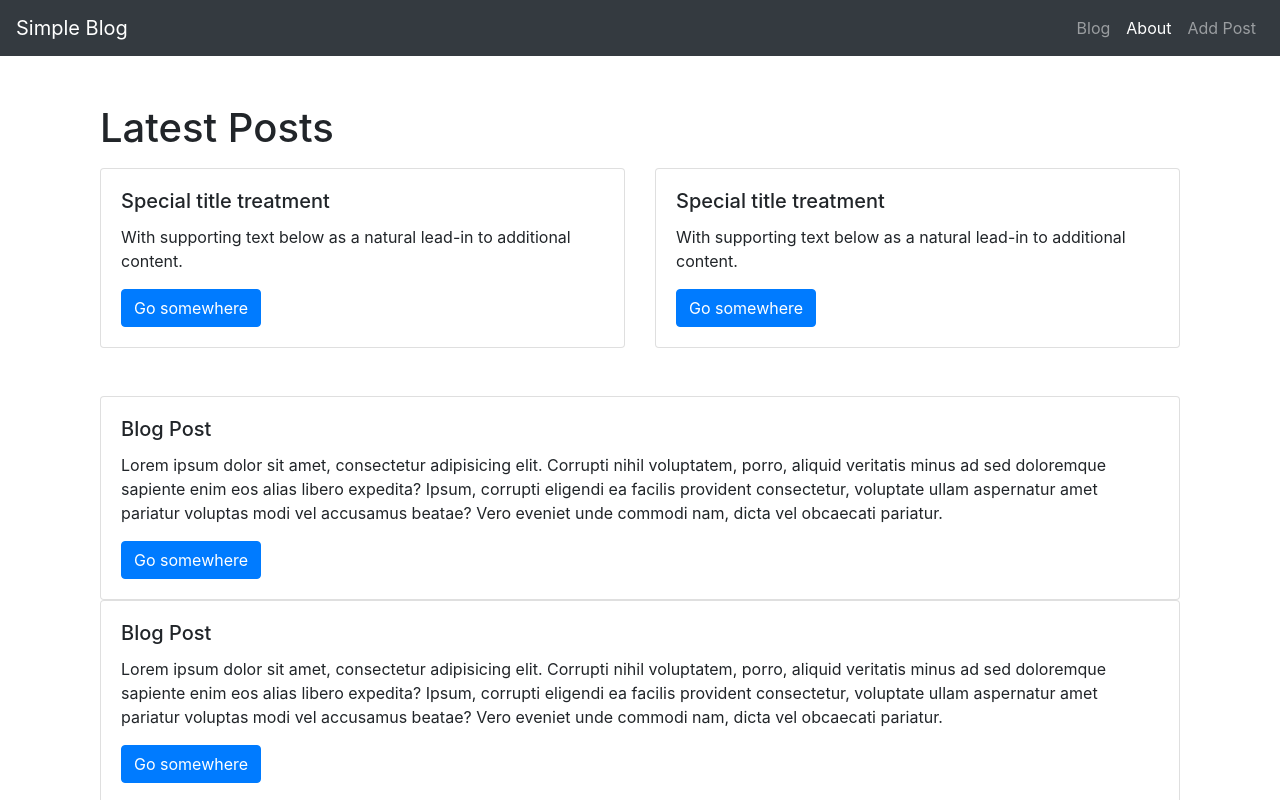
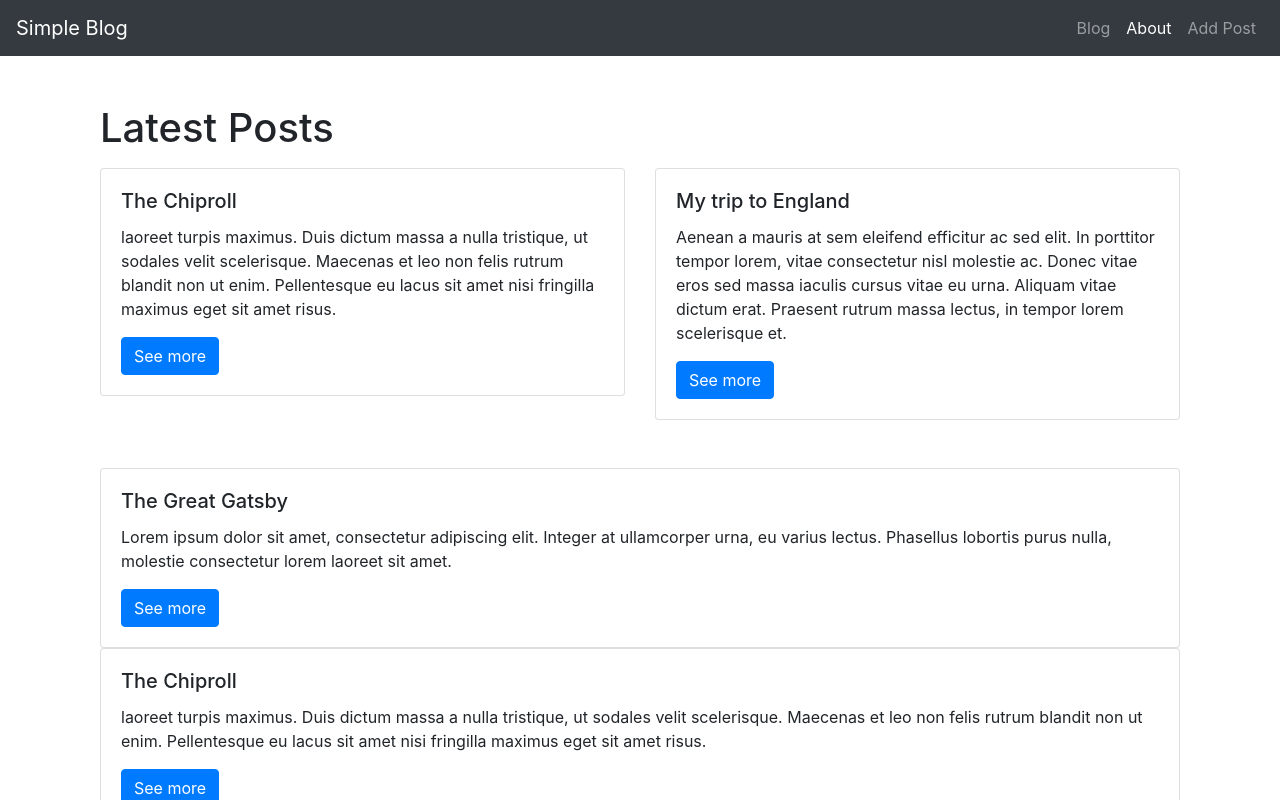
Before and after one commit to JadeHendricks/mern-simple-blog, a React (Create React App) app in the folder client/: page / in a window 1280 px wide. Shown: the top 800 px of the page. Built offline with nearby package versions, Linux system fonts and the light colour scheme; the HTML template or start-up script is replaced by a standard one.

Commit message:
adding in data from postState to postCard and postMain

```diff
--- a/client/src/App.js
+++ b/client/src/App.js
@@ -1,4 +1,4 @@
-import React, { Fragment } from 'react';
+import React from 'react';
 import Navbar from './components/layouts/Navbar';
 import Home from './components/layouts/Home';
 import About from './components/user/About';
@@ -16,15 +16,14 @@ const App = () => {
     <PostState>
       <Router>
         <Navbar />
-        <Switch>
         <div className="container">
-          <Route path='/' exact component={Home} />
-          <Route path='/admin' exact component={Login} />
-          <Route path='/signup' exact component={Signup} />
-          <Route path='/about' exact component={About} />
-          <Route path='/addPost'exact component={AddPost} />
+          <Switch>
+            <Route path='/' exact component={ Home } />
+            <Route path='/admin' exact component={ Login } />
+            <Route path='/about' exact component={ About } />
+            <Route path='/addPost'exact component={ AddPost } />
+          </Switch>
         </div>
-        </Switch>
       </Router>
     </PostState>
   );
--- a/client/src/components/auth/Login.js
+++ b/client/src/components/auth/Login.js
@@ -1,18 +1,37 @@
-import React from 'react';
+import React, { useState } from 'react';
 
 const Login = () => {
+
+  const [user, setUser] = useState({
+    email: '',
+    password: ''
+  });
+
+  const { email, password } = user;
+
+  const onChange = e => setUser({ ...user, [e.target.name]: e.target.value });
+
+  const onSubmit = e => {
+    e.preventDefault();
+    if (!email || !password) {
+      console.log('Please fill in all fields');
+    } else {
+      console.log('Logged in');
+    }
+  }
+
   return (
     <div className="container">
       <div className="col-md-6 offset-md-3">
           <h1 className="mt-5 mb-3 h1">Log in</h1>
-          <form>
+          <form onSubmit={ onSubmit }>
               <div className="form-group">
                   <label htmlFor="email">Email address</label>
-                  <input type="email" placeholder="you@example.com" className="form-control" id="email" name="email" />
+                  <input type="email" placeholder="you@example.com" value={ email } className="form-control" id="email" name="email" onChange={ onChange }/>
               </div>
               <div className="form-group">
                   <label htmlFor="password">Password</label>
-                  <input type="password" className="form-control" placeholder="••••••••" id="password" name="password" />
+                  <input type="password" className="form-control" value={ password } placeholder="••••••••" id="password" name="password" onChange={ onChange } />
               </div>
               <button type="submit" className="btn btn-primary">Log in</button>
           </form>
--- a/client/src/components/layouts/Home.js
+++ b/client/src/components/layouts/Home.js
@@ -1,8 +1,13 @@
-import React, { Fragment } from 'react';
+import React, { Fragment, useContext } from 'react';
 import PostCard from '../posts/PostCard';
 import PostMain from '../posts/PostMain';
+import PostContext from '../../context/post/postContext';
 
 const Home = () => {
+
+  const postContext = useContext(PostContext);
+  const { posts } = postContext;
+
   return (
     <Fragment>
     <section>
@@ -11,8 +16,7 @@ const Home = () => {
           <div className="col-12">
             <h1 className="mb-3">Latest Posts</h1>
           </div>
-          <PostCard />
-          <PostCard />
+          { posts.map(post => <PostCard key={post.id} post={post}/>).slice(1, 3) }
         </div>
       </div>
     </section>
@@ -20,9 +24,7 @@ const Home = () => {
       <div className="container mt-5">
         <div className="row">
           <div className="col-sm-12">
-            <PostMain />
-            <PostMain />
-            <PostMain />
+            { posts.map(post => <PostMain key={post.id} post={post}/>) }
           </div>
         </div>
       </div>
--- a/client/src/components/layouts/Navbar.js
+++ b/client/src/components/layouts/Navbar.js
@@ -12,7 +12,7 @@ const Navbar = () => {
       <div className="collapse navbar-collapse" id="navbarSupportedContent">
         <ul className="navbar-nav ml-auto">
           <li className="nav-item">
-            <Link className="nav-link" to='/blog'>Blog</Link>
+            <Link className="nav-link" to='/'>Blog</Link>
           </li>
           <li className="nav-item active">
             <Link className="nav-link" to='/about'>About</Link>
--- a/client/src/components/posts/PostCard.js
+++ b/client/src/components/posts/PostCard.js
@@ -1,14 +1,14 @@
 import React from 'react';
 import { Link } from 'react-router-dom';
 
-const PostCard = () => {
+const PostCard = ({ post }) => {
   return (
     <div className="col-sm-6">
       <div className="card">
         <div className="card-body">
-          <h5 className="card-title">Special title treatment</h5>
-          <p className="card-text">With supporting text below as a natural lead-in to additional content.</p>
-          <Link to='/post/2' className="btn btn-primary">Go somewhere</Link>
+          <h5 className="card-title">{ post.title }</h5>
+          <p className="card-text">{ post.description }</p>
+          <Link to={`/post/${post.id}`} className="btn btn-primary">See more</Link>
         </div>
       </div>
     </div>
--- a/client/src/components/posts/PostMain.js
+++ b/client/src/components/posts/PostMain.js
@@ -1,18 +1,15 @@
 import React from 'react';
 import { Link } from 'react-router-dom';
 
-const PostMain = () => {
+const PostMain = ({ post }) => {
   return (
     <div className="card">
     <div className="card-body">
-      <h5 className="card-title">Blog Post</h5>
+      <h5 className="card-title">{ post.title }</h5>
       <p className="card-text">
-        Lorem ipsum dolor sit amet, consectetur adipisicing elit. Corrupti nihil voluptatem, porro,
-        aliquid veritatis minus ad sed doloremque sapiente enim eos alias libero expedita? Ipsum,
-        corrupti eligendi ea facilis provident consectetur, voluptate ullam aspernatur amet pariatur
-        voluptas modi vel accusamus beatae? Vero eveniet unde commodi nam, dicta vel obcaecati pariatur.
+        { post.description }
       </p>
-      <Link to='/post/2' className="btn btn-primary">Go somewhere</Link>
+      <Link to={`/post/${post.id}`} className="btn btn-primary">See more</Link>
     </div>
   </div>
   )
```
